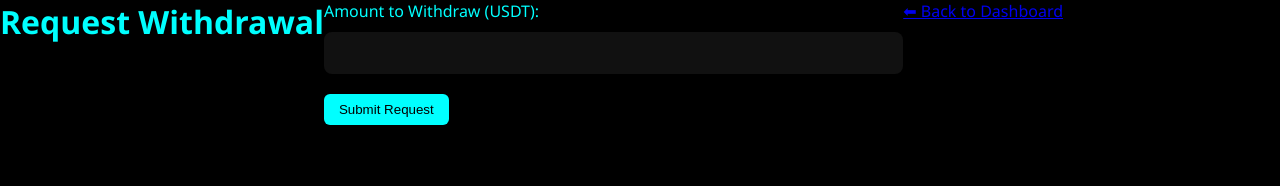
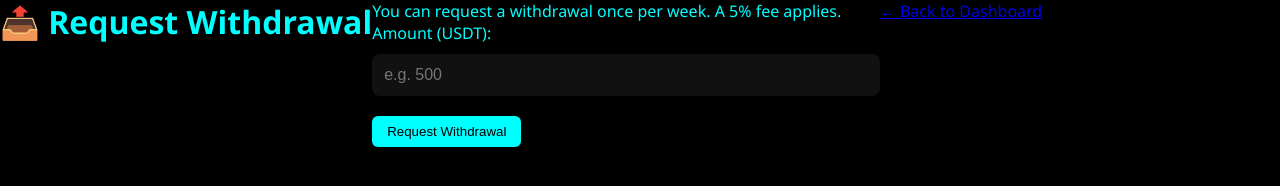
Before and after one commit to pacalica/CryptoVault-BNBTestnet, a plain HTML site: page docs/withdraw.html in a window 1280 px wide. Drawn offline with Linux system fonts and the light colour scheme; sample sign-in values are in the browser's storage.

Commit message:
Update withdraw.html

```diff
--- a/docs/withdraw.html
+++ b/docs/withdraw.html
@@ -3,21 +3,24 @@
 <head>
   <meta charset="UTF-8" />
   <meta name="viewport" content="width=device-width, initial-scale=1.0"/>
-  <title>Withdraw - Safe Crypto Vault</title>
+  <title>Withdraw | Safe Crypto Vault</title>
   <link rel="stylesheet" href="style.css" />
 </head>
-<body class="bg-dark">
+<body class="dashboard-body">
   <div class="container">
-    <h1 class="neon-text">Request Withdrawal</h1>
+    <h1>📤 Request Withdrawal</h1>
 
-    <form id="withdrawForm">
-      <label>Amount to Withdraw (USDT):</label>
-      <input type="number" id="withdrawAmount" min="1" required />
+    <div id="withdrawSection">
+      <p class="info">You can request a withdrawal once per week. A 5% fee applies.</p>
 
-      <button type="submit" class="submit-btn">Submit Request</button>
-    </form>
+      <label for="withdrawAmount">Amount (USDT):</label>
+      <input type="number" id="withdrawAmount" placeholder="e.g. 500" />
 
-    <p><a href="dashboard.html">⬅ Back to Dashboard</a></p>
+      <button id="requestWithdraw">Request Withdrawal</button>
+      <p id="withdrawMessage" class="status-msg"></p>
+    </div>
+
+    <a href="dashboard.html" class="back-link">← Back to Dashboard</a>
   </div>
 
   <script src="withdraw.js"></script>
```
